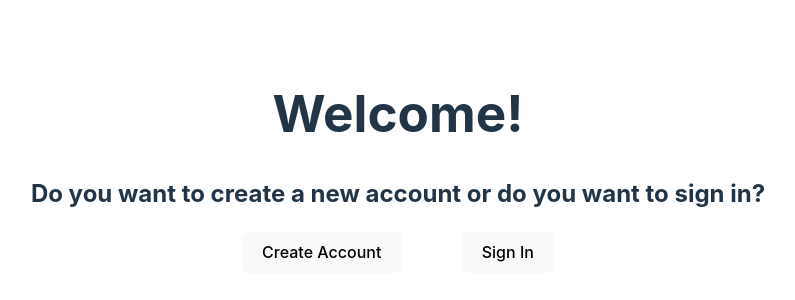
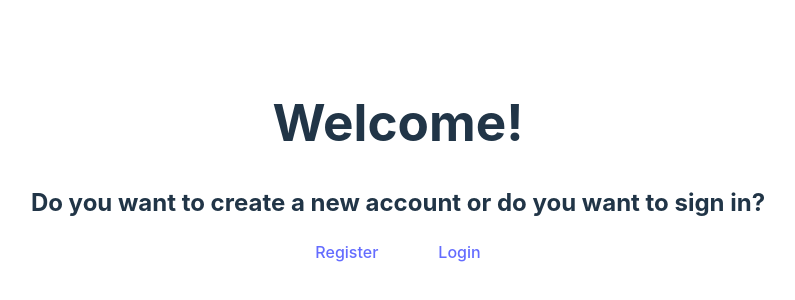
Before and after one commit to robbdouglas/hearthstone-battlegrounds-stats, a React (Vite) app: page / in a window 1280 px wide. Shown: the part 238-538 px from the top of the page, without its empty margins (242-1037 px from the left). Built offline with nearby package versions, Linux system fonts and the light colour scheme.

Commit message:
add Login and Register components and routes

```diff
--- a/src/App.jsx
+++ b/src/App.jsx
@@ -2,12 +2,16 @@
 
 import { BrowserRouter as Router, Route, Routes } from "react-router-dom";
 import LandingPage from "./components/LandingPage";
+import Register from "./components/Register"; // Importiere die Register-Komponente
+import Login from "./components/Login";
 
 function App() {
   return (
     <Router>
       <Routes>
         <Route path="/" element={<LandingPage />} />
+        <Route path="/register" element={<Register />} /> {/* Hinzugefügt */}
+        <Route path="/login" element={<Login />} />
       </Routes>
     </Router>
   );
--- a/src/components/LandingPage.jsx
+++ b/src/components/LandingPage.jsx
@@ -1,4 +1,7 @@
+// LandingPage.jsx
+
 import React from "react";
+import { Link } from "react-router-dom"; // Importiere Link aus react-router-dom
 import "../styles/LandingPage.css";
 
 function LandingPage() {
@@ -9,8 +12,12 @@
         <h2>Do you want to create a new account or do you want to sign in?</h2>
       </div>
       <div className="button-div">
-        <button className="button">Create Account</button>
-        <button className="button">Sign In</button>
+        <Link to="/register" className="button">
+          Register
+        </Link>
+        <Link to="/login" className="button">
+          Login
+        </Link>
       </div>
     </div>
   );
--- /dev/null
+++ b/src/components/Login.jsx
@@ -0,0 +1,7 @@
+import React from "react";
+
+function Login() {
+  return <div>Login</div>;
+}
+
+export default Login;
--- /dev/null
+++ b/src/components/Register.jsx
@@ -0,0 +1,9 @@
+import React from 'react'
+
+function Register() {
+  return (
+    <div>Register</div>
+  )
+}
+
+export default Register
--- a/src/styles/LandingPage.css
+++ b/src/styles/LandingPage.css
@@ -7,6 +7,6 @@
     justify-content: center;
 }
 
-.button-div button {
+.button-div * {
     margin: 0 30px;
 }
```
